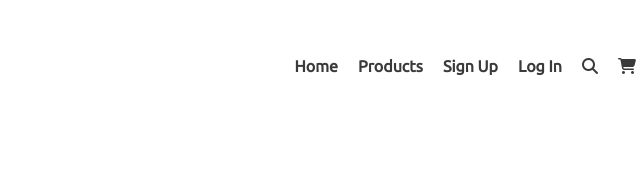
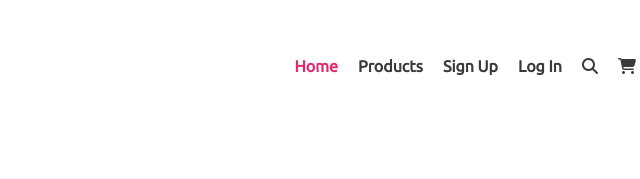
Before and after one commit to mamunalabdullah/influencer-gear, a plain HTML site: page index.html in a window 1280 px wide. In both pictures the pointer is over the link "Home". Shown: the top 179 px of the page, 496-1136 px from the left. Drawn offline with Linux system fonts and the light colour scheme; a web font is replaced by a local one.

Commit message:
final update

```diff
--- a/style.css
+++ b/style.css
@@ -43,6 +43,9 @@ nav > ul{
 nav li{
     list-style: none;
     margin-right: 20px;
+}
+nav li:hover a{
+    color: #E02C6D;
 }
 nav a{
     text-decoration: none;
```
